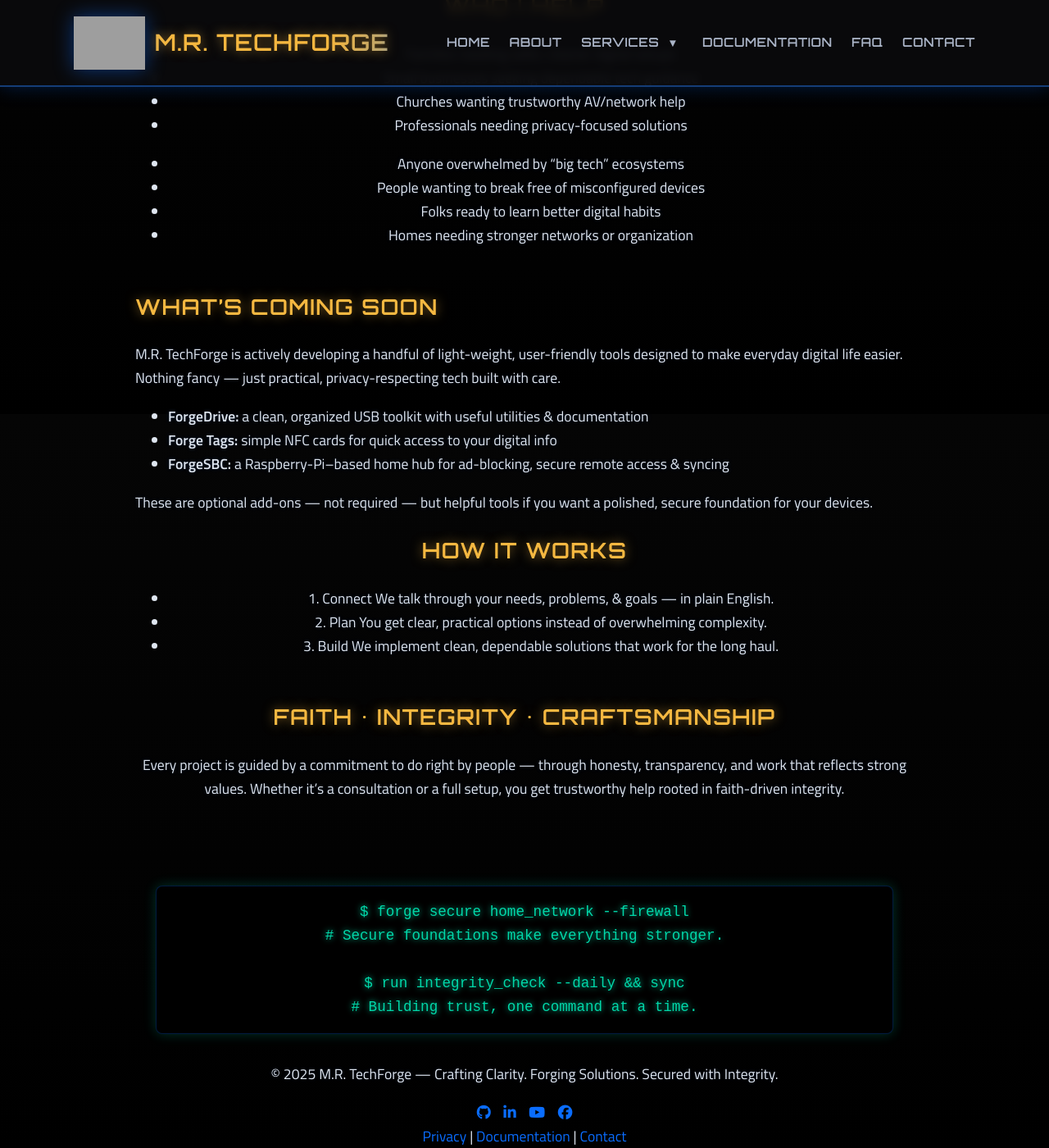
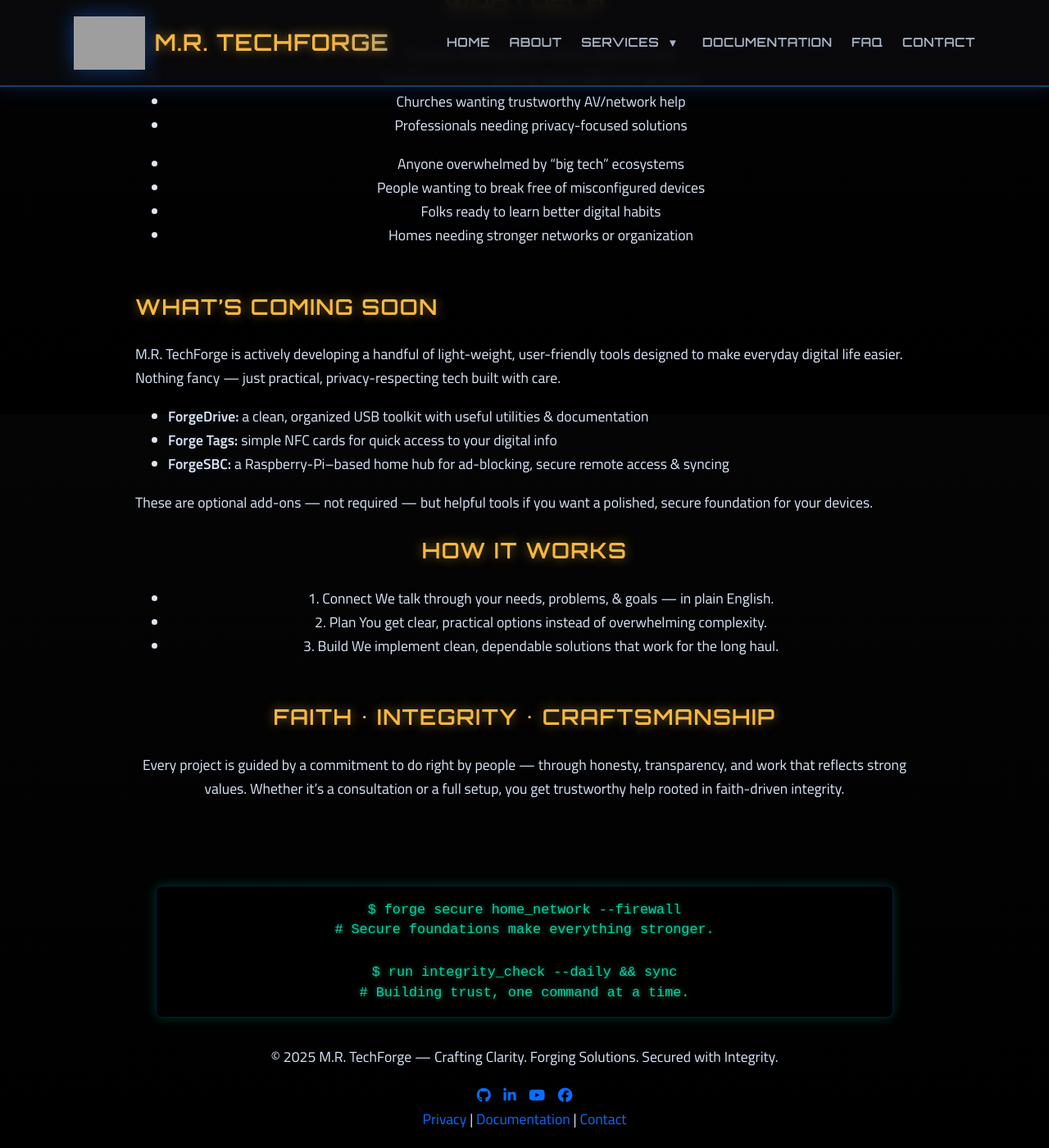
Before and after one commit to markisrt4/mrtechforge.github.io, a Jekyll site: the page built from index.md, in a window 1280 px wide and 1400 px high, scrolled down 1295 px. Shown: the whole window at 82% size. Built offline with Jekyll 4.4.1, drawn with Linux system fonts in a browser that asks for light colours; after the commit the page ends 2674 px from its top, so only the background shows below that; grey boxes are pictures that could not be loaded.

Commit message:
Update _terminal.scss

```diff
--- a/_sass/_terminal.scss
+++ b/_sass/_terminal.scss
@@ -1,53 +1,50 @@
 /* ==========================================================
-   CONTACT PAGE — FORGE TERMINAL (v2.0 Neon Restore Build)
-   Stronger cyan glow • pulse • darker shell
+   RETRO TERMINAL (Option A – CRT Green, Clean + Polished)
    ========================================================== */
 
 .forge-terminal {
   background: #000;
-  border: 1px solid rgba(0, 255, 200, 0.35);
+  border: 1px solid rgba(0,255,180,0.25);
   border-radius: 10px;
 
-  padding: 1.2rem;
-  margin: 2.4rem 0;
+  padding: 1.3rem;
+  margin: 2rem 0;
 
   font-family: "Ubuntu Mono", monospace;
-  color: #22ffe0;
+  font-size: 1rem;
+  color: #00ffcc;
 
-  /* Outer glow */
+  /* CRT glow */
+  text-shadow:
+    0 0 4px rgba(0,255,180,0.5),
+    0 0 8px rgba(0,255,180,0.25);
+
+  /* subtle screen glow */
   box-shadow:
-    0 0 22px rgba(0, 255, 200, 0.25),
-    0 0 40px rgba(0, 255, 200, 0.18) inset;
+    0 0 25px rgba(0,255,160,0.18),
+    0 0 4px rgba(0,255,160,0.15) inset;
+
+  /* faint scanline texture */
+  background-image:
+      repeating-linear-gradient(
+        to bottom,
+        rgba(0,255,160,0.03) 0px,
+        rgba(0,255,160,0.03) 1px,
+        rgba(0,0,0,1) 2px
+      );
 }
 
+/* Terminal text itself */
 .forge-terminal pre {
   margin: 0;
   white-space: pre-wrap;
-
-  /* Brighter pulse */
-  animation: terminalPulse 3s ease-in-out infinite alternate;
-  text-shadow:
-    0 0 8px rgba(0,255,200,0.8),
-    0 0 14px rgba(0,255,200,0.5);
+  line-height: 1.45;
+  animation: terminalGlow 2.6s ease-in-out infinite alternate;
 }
 
-@keyframes terminalPulse {
-  0% {
-    opacity: 0.6;
-    text-shadow:
-      0 0 4px rgba(0,255,200,0.5),
-      0 0 8px rgba(0,255,200,0.35);
-  }
-  50% {
-    opacity: 1;
-    text-shadow:
-      0 0 10px rgba(0,255,200,0.9),
-      0 0 22px rgba(0,255,200,0.75);
-  }
-  100% {
-    opacity: 0.6;
-    text-shadow:
-      0 0 4px rgba(0,255,200,0.5),
-      0 0 8px rgba(0,255,200,0.35);
-  }
+/* Glow pulse animation */
+@keyframes terminalGlow {
+  0%   { opacity: 0.85; text-shadow: 0 0 6px rgba(0,255,180,0.35); }
+  50%  { opacity: 1;    text-shadow: 0 0 10px rgba(0,255,180,0.8); }
+  100% { opacity: 0.85; text-shadow: 0 0 6px rgba(0,255,180,0.35); }
 }
```
